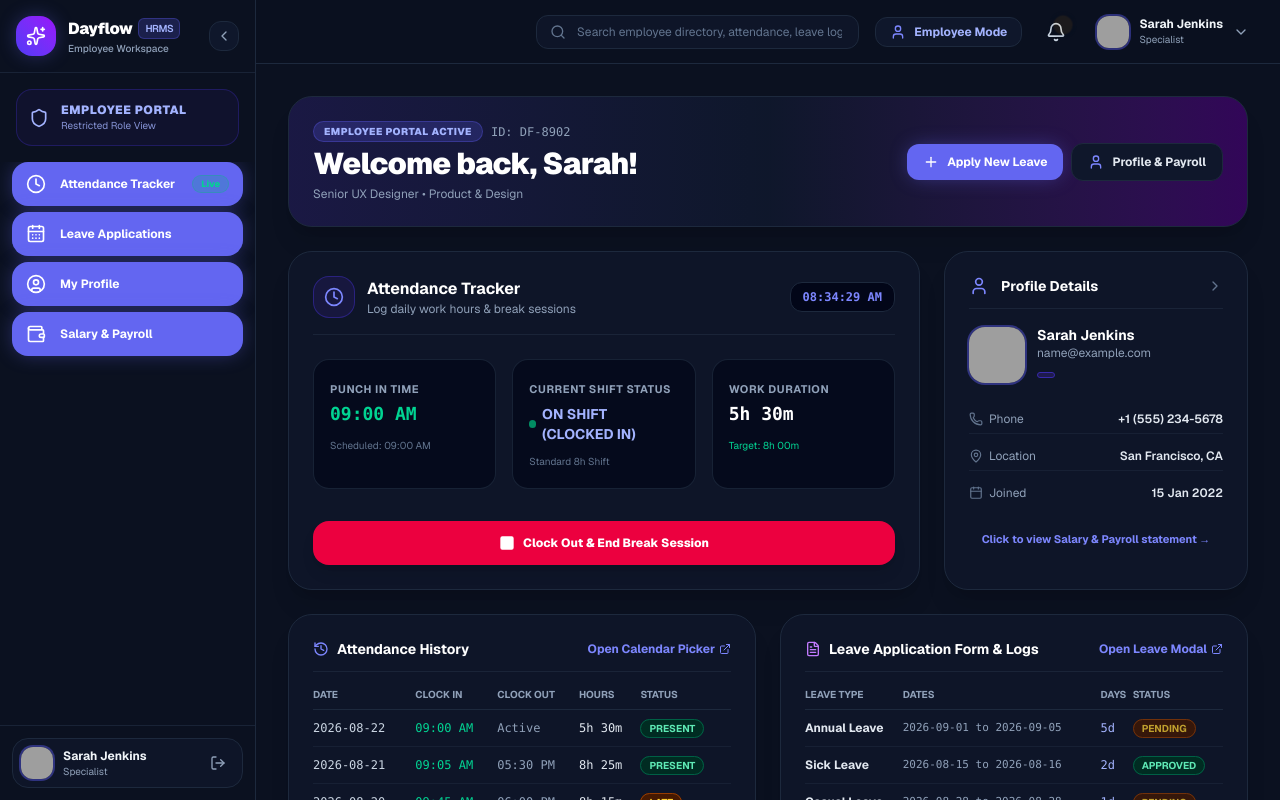
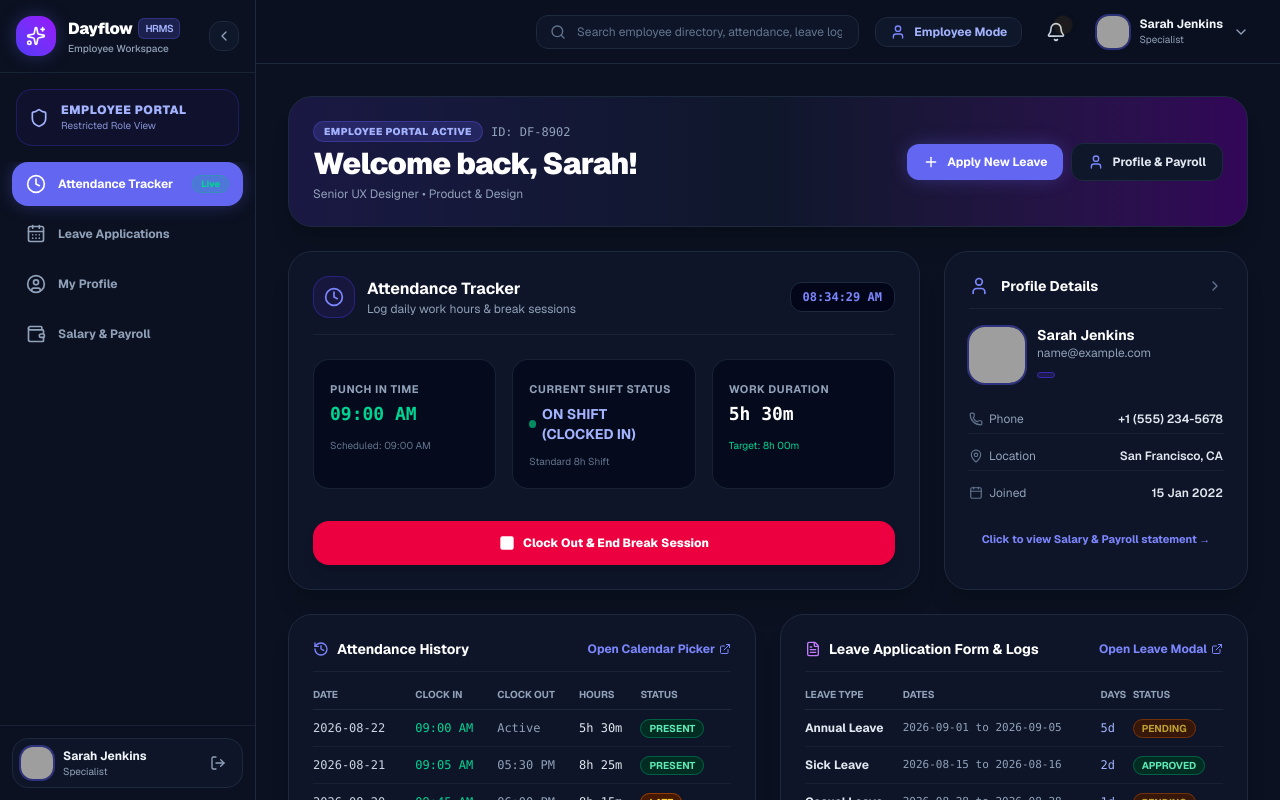
Before and after one commit to sandhiyass7213/ByteForce-odoo-hackathon, a Next.js app in the folder frontend/dayflow-hrms/: page /employee/dashboard in a window 1280 px wide. Shown: the top 800 px of the page. Built offline with nearby package versions, Linux system fonts and the light colour scheme; sample sign-in values are in the browser's storage; grey boxes are pictures that could not be loaded.

Commit message:
fix(sidebar): fix active menu item highlight and badge overlap issues in sidebar

```diff
--- a/frontend/dayflow-hrms/src/app/admin/dashboard/page.tsx
+++ b/frontend/dayflow-hrms/src/app/admin/dashboard/page.tsx
@@ -1,6 +1,6 @@
 'use client';
 
-import React, { useState, useEffect } from 'react';
+import React, { useState, useEffect, Suspense } from 'react';
 import { useRouter } from 'next/navigation';
 import {
   Users,
@@ -104,12 +104,14 @@ export default function AdminDashboardPage() {
     <div className="min-h-screen bg-[#0b1120] text-slate-100 flex flex-col selection:bg-amber-500 selection:text-slate-950">
 
       {/* Sidebar Navigation */}
+      <Suspense fallback={null}>
         <Sidebar
           isCollapsed={isCollapsed}
           setIsCollapsed={setIsCollapsed}
           isOpenMobile={isOpenMobile}
           setIsOpenMobile={setIsOpenMobile}
         />
+      </Suspense>
 
       {/* Main Content View */}
       <div className={`flex-1 flex flex-col transition-all duration-300 ${
--- a/frontend/dayflow-hrms/src/app/employee/dashboard/page.tsx
+++ b/frontend/dayflow-hrms/src/app/employee/dashboard/page.tsx
@@ -1,6 +1,6 @@
 'use client';
 
-import React, { useState, useEffect } from 'react';
+import React, { useState, useEffect, Suspense } from 'react';
 import { useRouter } from 'next/navigation';
 import {
   Clock,
@@ -85,12 +85,14 @@ export default function EmployeeDashboardPage() {
     <div className="min-h-screen bg-[#0b1120] text-slate-100 flex flex-col selection:bg-indigo-500 selection:text-white">
 
       {/* Sidebar Navigation (HR/Admin menus completely HIDDEN for Employee) */}
+      <Suspense fallback={null}>
         <Sidebar
           isCollapsed={isCollapsed}
           setIsCollapsed={setIsCollapsed}
           isOpenMobile={isOpenMobile}
           setIsOpenMobile={setIsOpenMobile}
         />
+      </Suspense>
 
       {/* Main Content View */}
       <div className={`flex-1 flex flex-col transition-all duration-300 ${
--- a/frontend/dayflow-hrms/src/components/Sidebar.tsx
+++ b/frontend/dayflow-hrms/src/components/Sidebar.tsx
@@ -2,7 +2,7 @@
 
 import React from 'react';
 import Link from 'next/link';
-import { usePathname } from 'next/navigation';
+import { usePathname, useSearchParams } from 'next/navigation';
 import {
   LayoutDashboard,
   Clock,
@@ -33,11 +33,14 @@ export default function Sidebar({
   setIsOpenMobile,
 }: SidebarProps) {
   const pathname = usePathname();
+  const searchParams = useSearchParams();
+  const currentTab = searchParams.get('tab') || 'overview';
   const { role, logout, user } = useAuth();
 
   // Navigation Items for EMPLOYEE Role (HR Admin options completely HIDDEN)
   const employeeNavItems = [
     {
+      id: 'attendance',
       name: 'Attendance Tracker',
       icon: Clock,
       href: '/employee/dashboard',
@@ -45,45 +48,52 @@ export default function Sidebar({
       badgeColor: 'bg-emerald-500/20 text-emerald-400 border-emerald-500/30',
     },
     {
+      id: 'leaves',
       name: 'Leave Applications',
       icon: CalendarDays,
-      href: '/employee/dashboard',
+      href: '/employee/dashboard?tab=leaves',
     },
     {
+      id: 'profile',
       name: 'My Profile',
       icon: UserCircle,
-      href: '/employee/dashboard',
+      href: '/employee/dashboard?tab=profile',
     },
     {
+      id: 'payroll',
       name: 'Salary & Payroll',
       icon: Wallet,
-      href: '/employee/dashboard',
+      href: '/employee/dashboard?tab=payroll',
     },
   ];
 
   // Navigation Items for HR_ADMIN Role
   const adminNavItems = [
     {
+      id: 'overview',
       name: 'HR Analytics',
       icon: LayoutDashboard,
       href: '/admin/dashboard',
     },
     {
+      id: 'leaves',
       name: 'Leave Approval Suite',
       icon: CheckSquare,
-      href: '/admin/dashboard',
+      href: '/admin/dashboard?tab=leaves',
       badge: 'Action Needed',
       badgeColor: 'bg-amber-500/20 text-amber-400 border-amber-500/30',
     },
     {
+      id: 'directory',
       name: 'Employee Directory',
       icon: Users,
-      href: '/admin/dashboard',
+      href: '/admin/dashboard?tab=directory',
     },
     {
+      id: 'governance',
       name: 'Admin Governance',
       icon: Shield,
-      href: '/admin/dashboard',
+      href: '/admin/dashboard?tab=governance',
     },
   ];
 
@@ -161,27 +171,31 @@ export default function Sidebar({
         <nav className="flex-1 px-3 space-y-1.5 overflow-y-auto">
           {navItems.map((item) => {
             const Icon = item.icon;
-            const isActive = pathname === item.href;
+
+            // Check active state based on specific tab ID or exact route match
+            const isItemActive = role === 'HR_ADMIN'
+              ? (item.id === 'overview' && (currentTab === 'overview' || !searchParams.get('tab'))) || currentTab === item.id
+              : (item.id === 'attendance' && (currentTab === 'overview' || !searchParams.get('tab'))) || currentTab === item.id;
 
             return (
               <Link
-                key={item.name}
+                key={item.id}
                 href={item.href}
-                className={`flex items-center gap-3.5 px-3.5 py-3 rounded-2xl text-xs font-bold transition-all duration-200 group relative ${
-                  isActive
+                className={`flex items-center gap-3 px-3.5 py-3 rounded-2xl text-xs font-bold transition-all duration-200 group relative ${
+                  isItemActive
                     ? 'bg-[#6366f1] text-white shadow-lg glow-purple'
                     : 'text-slate-400 hover:text-slate-100 hover:bg-slate-900/80'
                 }`}
               >
                 <Icon className={`w-5 h-5 shrink-0 transition-transform group-hover:scale-110 ${
-                  isActive ? 'text-white' : 'text-slate-400 group-hover:text-slate-200'
+                  isItemActive ? 'text-white' : 'text-slate-400 group-hover:text-slate-200'
                 }`} />
 
                 {!isCollapsed && (
-                  <div className="flex items-center justify-between w-full">
-                    <span className="truncate">{item.name}</span>
+                  <div className="flex items-center justify-between w-full min-w-0">
+                    <span className="truncate pr-1">{item.name}</span>
                     {item.badge && (
-                      <span className={`text-[9px] font-extrabold px-2 py-0.5 rounded-full border ${item.badgeColor}`}>
+                      <span className={`text-[9px] font-extrabold px-2 py-0.5 rounded-full border whitespace-nowrap shrink-0 ml-1 ${item.badgeColor}`}>
                         {item.badge}
                       </span>
                     )}
```
Lines whose indentation alone changed are shown as unchanged.
